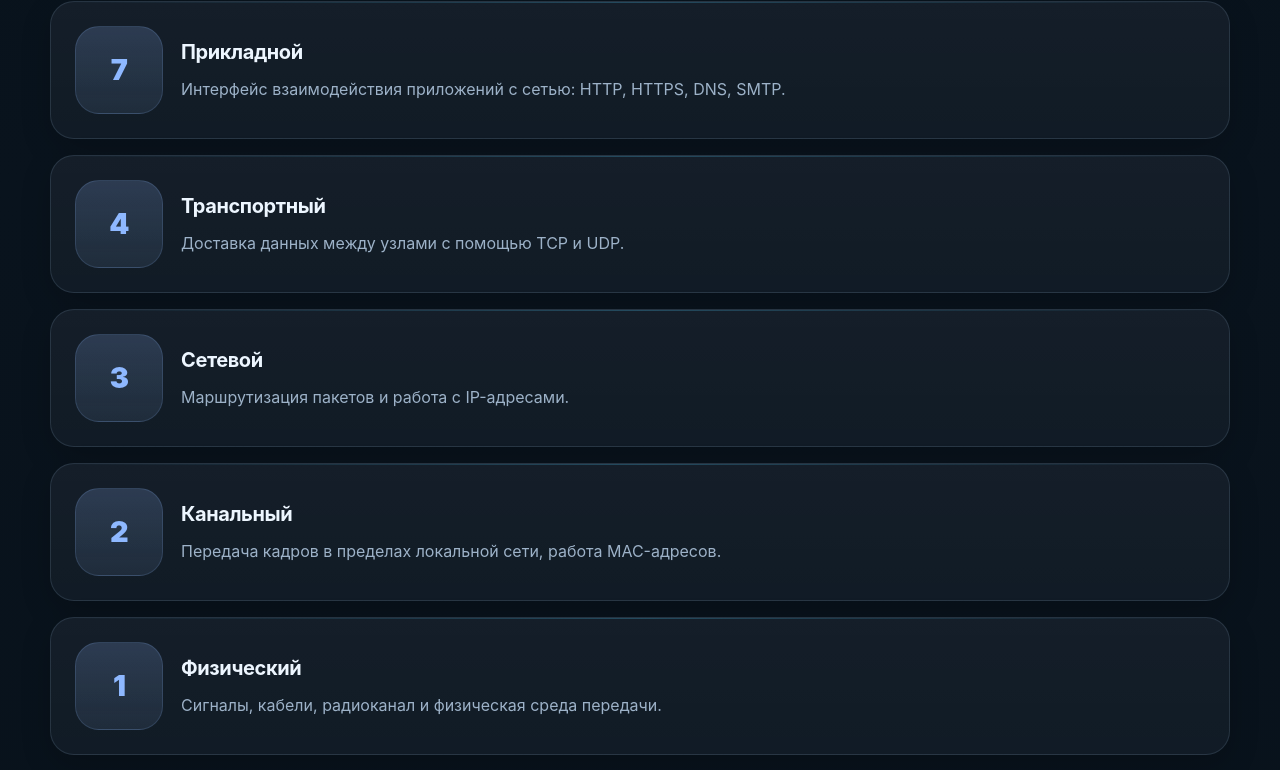
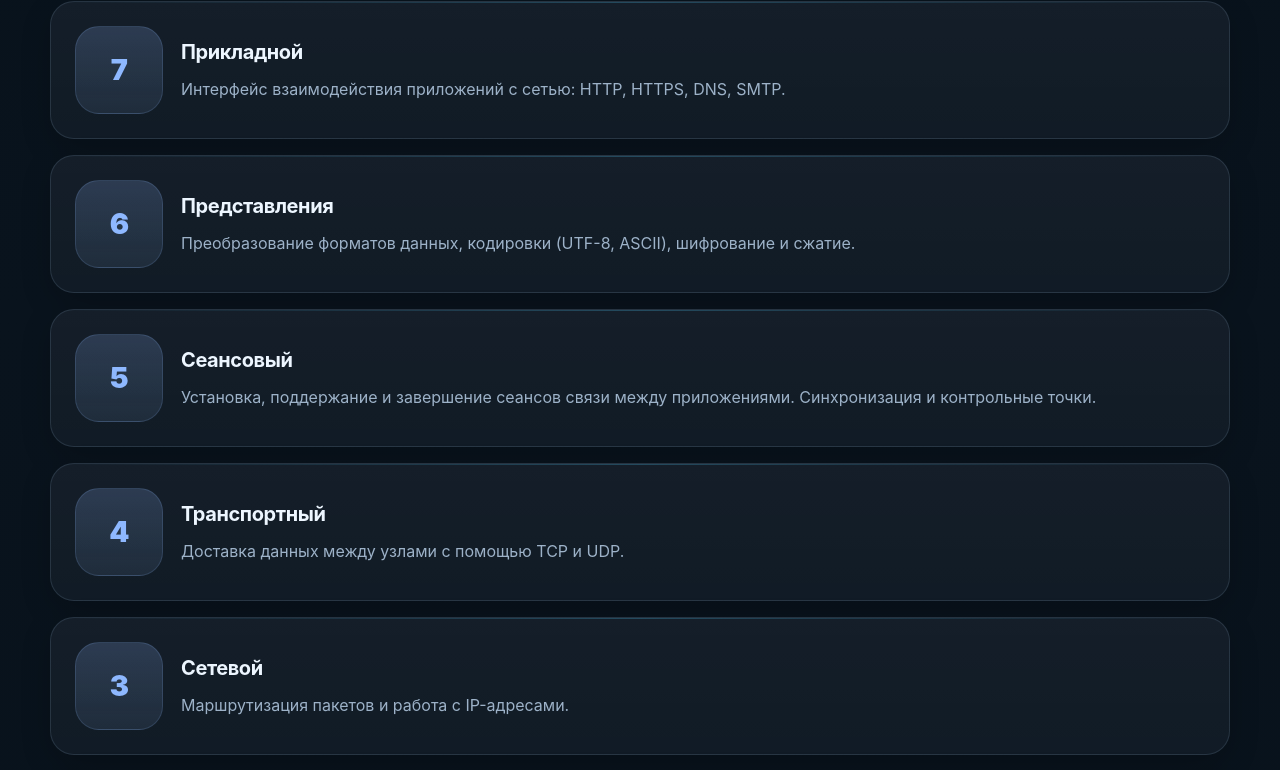
Before and after one commit to TursunkulovKhabib/netscope, a React (Vite) app: page /theory in a window 1280 px wide. Shown: the part 1321-2091 px from the top of the page. Built offline with nearby package versions, Linux system fonts and the light colour scheme.

Commit message:
Fixing for Firefox

```diff
--- a/src/pages/TheoryPage.jsx
+++ b/src/pages/TheoryPage.jsx
@@ -27,6 +27,16 @@ const osiLayers = [
         level: "7",
         name: "Прикладной",
         desc: "Интерфейс взаимодействия приложений с сетью: HTTP, HTTPS, DNS, SMTP.",
+    },
+    {
+        level: "6",
+        name: "Представления",
+        desc: "Преобразование форматов данных, кодировки (UTF-8, ASCII), шифрование и сжатие.",
+    },
+    {
+        level: "5",
+        name: "Сеансовый",
+        desc: "Установка, поддержание и завершение сеансов связи между приложениями. Синхронизация и контрольные точки.",
     },
     {
         level: "4",
--- a/src/styles/global.css
+++ b/src/styles/global.css
@@ -1262,3 +1262,39 @@ pre {
         scroll-behavior: auto !important;
     }
 }
+
+/* Firefox fix */
+.feature-card,
+.protocol-card,
+.flow-card,
+.stat-card,
+.layer-card,
+.info-panel,
+.hero-panel,
+.compare-table,
+.threat-box,
+.cta-card {
+    isolation: isolate;
+}
+
+.button,
+.header-cta,
+.nav-link {
+    position: relative;
+    z-index: 2;
+    isolation: isolate;
+}
+
+@supports not (backdrop-filter: blur(1px)) {
+    .feature-card,
+    .protocol-card,
+    .flow-card,
+    .stat-card,
+    .layer-card,
+    .info-panel,
+    .hero-panel,
+    .threat-box,
+    .cta-card {
+        background: rgba(14, 24, 36, 0.97);
+    }
+}
```
